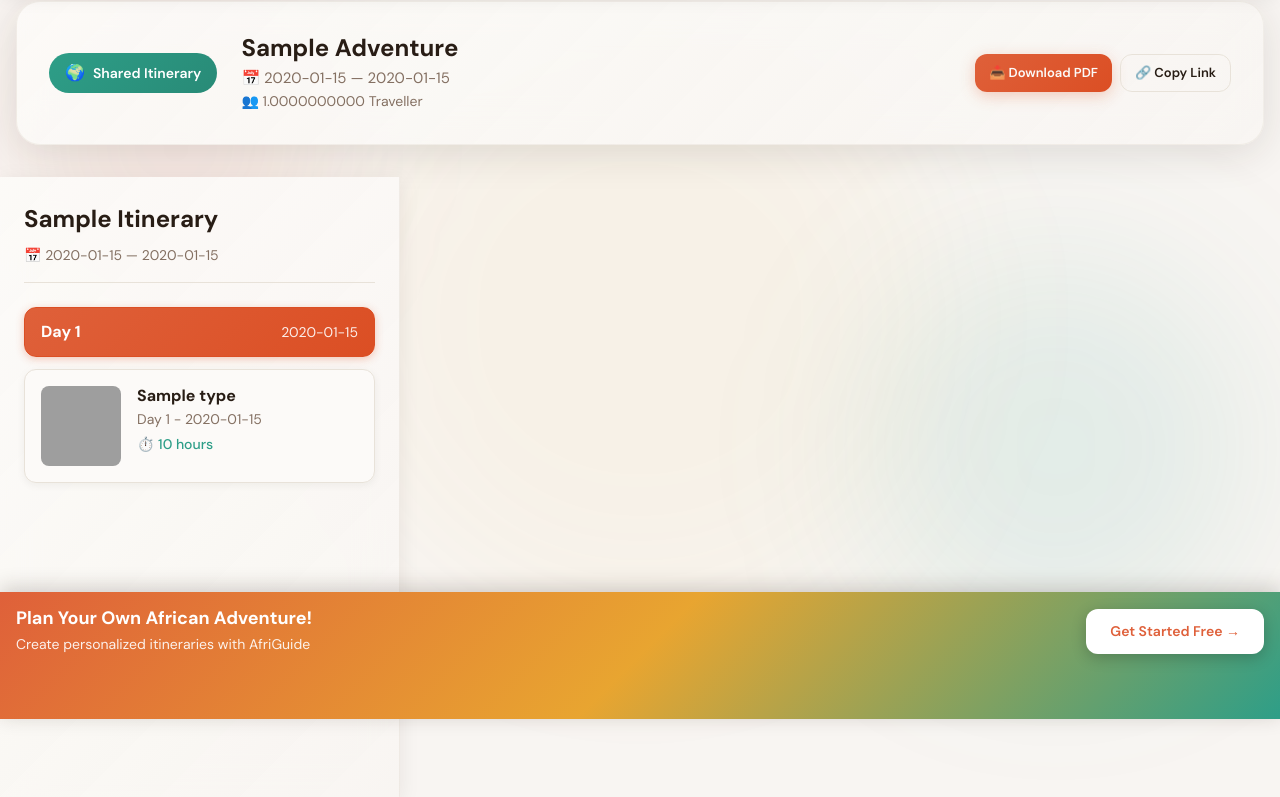
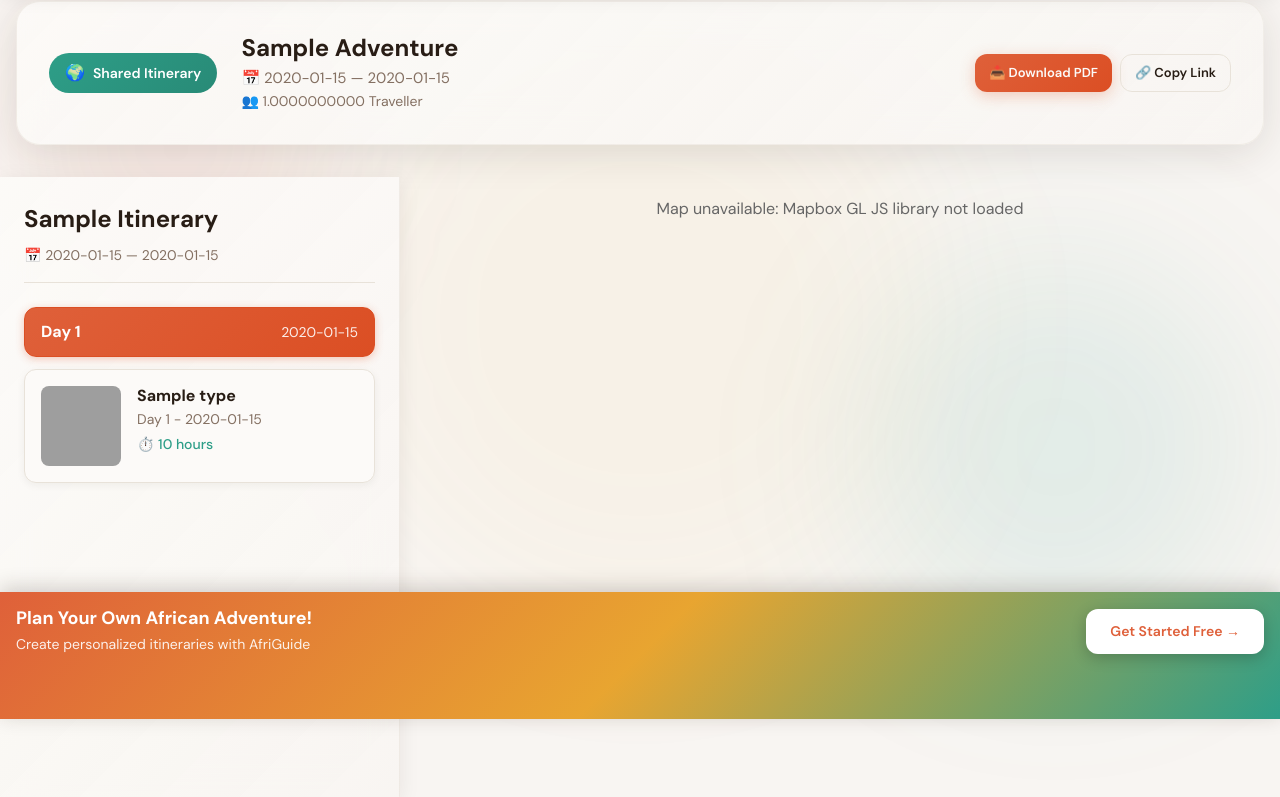
Before and after one commit to A-D-DBS-application/web-application-2025-group-1, a Flask app: page /itinerary/1/share in a window 1280 px wide. Shown: the part 81-878 px from the top of the page. Run offline with Flask 3, Linux system fonts and the light colour scheme; tables that the repository leaves empty hold one stand-in row (values such as "Sample post"); some libraries are stand-ins or nearby versions; grey boxes are pictures that could not be loaded.

Commit message:
Map opladen in render

```diff
--- a/app/static/js/itinerary-mapbox.js
+++ b/app/static/js/itinerary-mapbox.js
@@ -289,6 +289,20 @@
     // Check if mapboxgl is available
     if (typeof mapboxgl === 'undefined') {
       console.error('Mapbox GL JS is not loaded');
+      const mapContainer = document.getElementById('map');
+      if (mapContainer) {
+        mapContainer.innerHTML = '<div style="padding: 20px; text-align: center; color: #666;">Map unavailable: Mapbox GL JS library not loaded</div>';
+      }
+      return;
+    }
+
+    // Check if access token is available
+    if (!MAPBOX_ACCESS_TOKEN || MAPBOX_ACCESS_TOKEN.trim() === '') {
+      console.error('Mapbox access token is not configured. Please set MAPBOX_ACCESS_TOKEN environment variable.');
+      const mapContainer = document.getElementById('map');
+      if (mapContainer) {
+        mapContainer.innerHTML = '<div style="padding: 20px; text-align: center; color: #666;">Map unavailable: Mapbox token not configured. Please set MAPBOX_ACCESS_TOKEN environment variable on Render.</div>';
+      }
       return;
     }
 
```
Also changed, not shown: app/templates/activities.html (+7 -1 lines), README.md, 1 other file.
